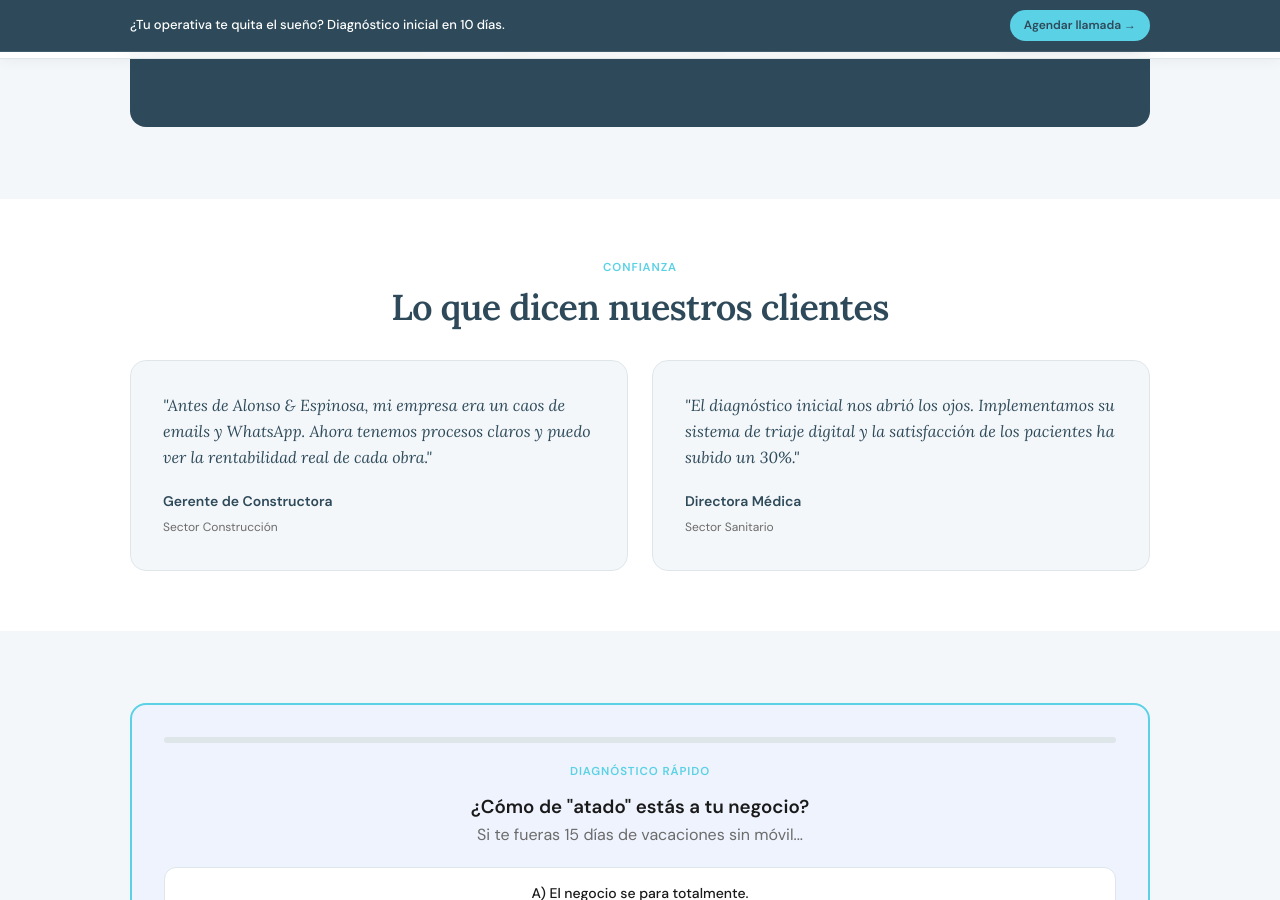
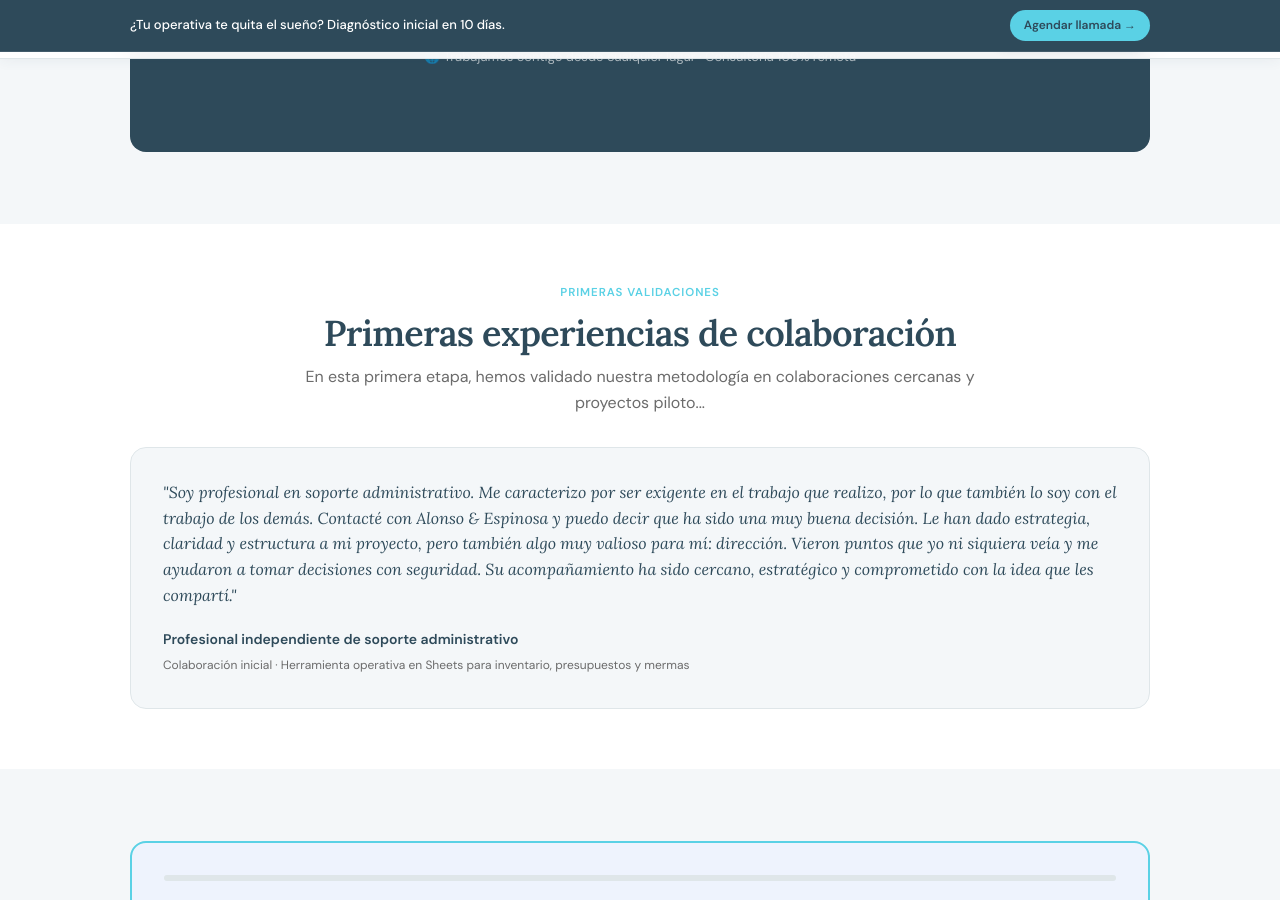
Before and after one commit to alauriela/alonsoespinosa-web, a Jekyll site: the page index.html, which Jekyll copies as it is, in a window 1280 px wide and 900 px high, scrolled down 8798 px. Built offline with Jekyll 4.4.1, drawn with Linux system fonts in a browser that asks for light colours; a script that is not in the unit is left out; some of the changed text lies outside the part shown; grey boxes are pictures that could not be loaded.

Commit message:
Update testimonials section and headers in index.html

```diff
--- a/index.html
+++ b/index.html
@@ -701,9 +701,9 @@
 
   <section id="casos">
     <div class="section-header">
-      <div class="eyebrow">Casos representativos</div>
-      <h2>Situaciones que reconocerás</h2>
-      <p class="section-lead">Casos tipo basados en situaciones reales que resolvemos habitualmente en cada sector.</p>
+      <div class="eyebrow">Situaciones habituales</div>
+      <h2>Problemas operativos que una pyme puede reconocer</h2>
+      <p class="section-lead">Ejemplos tipo basados en patrones frecuentes de desorden operativo, carga administrativa y falta de trazabilidad que pueden aparecer en sectores con alta carga de gestión.</p>
     </div>
     <div class="cases-grid">
       <div class="case-card">
@@ -933,25 +933,20 @@
   <section class="testi-section">
   <div class="wrap">
     <div style="text-align:center;">
-        <div class="eyebrow">Confianza</div>
-        <h2>Lo que dicen nuestros clientes</h2>
+      <div class="eyebrow">Primeras validaciones</div>
+      <h2>Primeras experiencias de colaboración</h2>
+      <p class="section-lead" style="margin:0 auto;max-width:680px;">
+        En esta primera etapa, hemos validado nuestra metodología en colaboraciones cercanas y proyectos piloto...
+      </p>
     </div>
+
     <div class="testi-grid">
       <div class="testi-card">
-          <p class="testi-quote">"Antes de Alonso & Espinosa, mi empresa era un caos de emails y WhatsApp. Ahora tenemos procesos claros y puedo ver la rentabilidad real de cada obra."</p>
+        <p class="testi-quote">"Soy profesional en soporte administrativo. Me caracterizo por ser exigente en el trabajo que realizo, por lo que también lo soy con el trabajo de los demás. Contacté con Alonso & Espinosa y puedo decir que ha sido una muy buena decisión. Le han dado estrategia, claridad y estructura a mi proyecto, pero también algo muy valioso para mí: dirección. Vieron puntos que yo ni siquiera veía y me ayudaron a tomar decisiones con seguridad. Su acompañamiento ha sido cercano, estratégico y comprometido con la idea que les compartí."</p>
         <div class="testi-author">
           <div class="testi-info">
-              <b>Gerente de Constructora</b>
-              <span>Sector Construcción</span>
-            </div>
-          </div>
-        </div>
-        <div class="testi-card">
-          <p class="testi-quote">"El diagnóstico inicial nos abrió los ojos. Implementamos su sistema de triaje digital y la satisfacción de los pacientes ha subido un 30%."</p>
-          <div class="testi-author">
-            <div class="testi-info">
-              <b>Directora Médica</b>
-              <span>Sector Sanitario</span>
+            <b>Profesional independiente de soporte administrativo</b>
+            <span>Colaboración inicial · Herramienta operativa en Sheets para inventario, presupuestos y mermas</span>
           </div>
         </div>
       </div>
```
Lines whose indentation alone changed are shown as unchanged.
